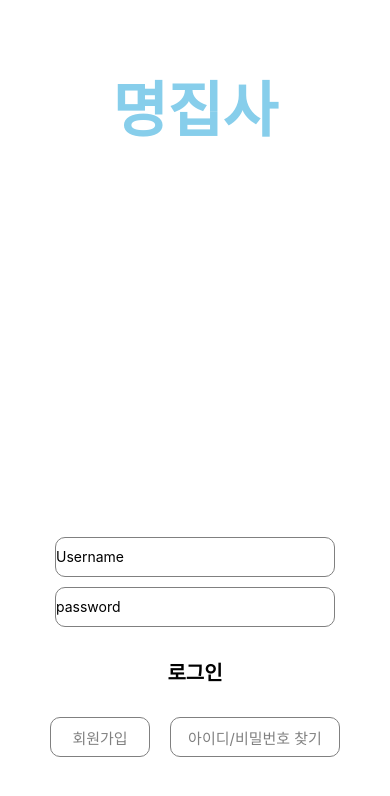
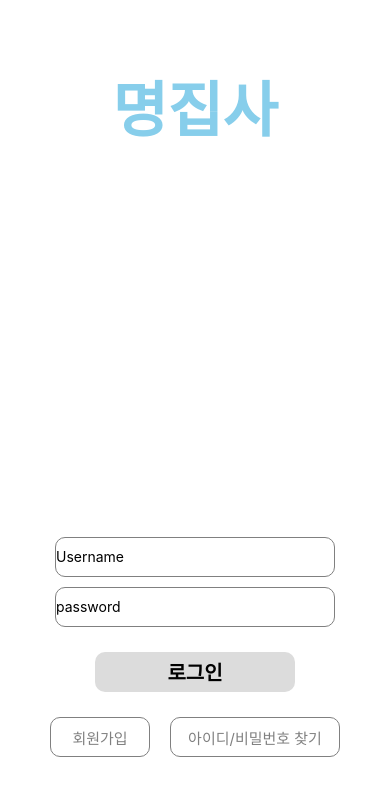
Before and after one commit to j1b2c3/myongzipsa, a React Native app: screen /Login in a window 390 px wide. Shown: the top 796 px of the page. Built offline with nearby package versions, Linux system fonts and the light colour scheme.

Commit message:
Connect LoginButton to Home

```diff
--- a/App.js
+++ b/App.js
@@ -12,6 +12,7 @@ const Stack = createNativeStackNavigator();
 
 // 화면 연결
 import LoginScreen from "./screen/Auth/Login";
+import HomeScreen from "./screen/InApp/Home";
 
 export default function App() {
   return (
@@ -22,6 +23,11 @@ export default function App() {
           component={LoginScreen}
           options={{headerShown : false}}
         />
+        <Stack.Screen
+          name="Home"
+          component={HomeScreen}
+          options={{headerShown : false}}
+        />
       </Stack.Navigator>
     </NavigationContainer>
   );
--- a/screen/Auth/Login.js
+++ b/screen/Auth/Login.js
@@ -5,9 +5,13 @@ import { Text, View, TouchableOpacity, TextInput } from 'react-native';
 // 스타일 import
 import LoginStyle from "../../styles/Auth/LoginStyle";
 
-export default function LoginScreen() {
+export default function LoginScreen({navigation}) {
     const idInputRef = createRef();
     const pwInputRef = createRef();
+
+    // function gotoHomeScreen() {
+    //     navigation.navigate("Home");
+    // }
 
     return (
       <View style={LoginStyle.container}>
@@ -33,7 +37,10 @@ export default function LoginScreen() {
                 autoCapitalize="none"
                 secureTextEntry={true}
             />
-            <TouchableOpacity style={LoginStyle.loginButton}>
+            <TouchableOpacity
+                style={LoginStyle.loginButton}
+                onPress={()=>navigation.navigate("Home")}
+            >
                 <Text style={LoginStyle.loginText}>로그인</Text>
             </TouchableOpacity>
         </View>
--- /dev/null
+++ b/screen/InApp/Home.js
@@ -0,0 +1,15 @@
+import React, { useState, useEffect, createRef } from "react";
+import { StatusBar } from 'expo-status-bar';
+import { Text, View, TouchableOpacity, TextInput } from 'react-native';
+
+// 스타일 import
+
+export default function HomeScreen() {
+    return (
+      <View>
+        <View>
+            <Text>홈화면</Text>
+        </View>
+      </View>
+    );
+}
--- a/styles/Auth/LoginStyle.js
+++ b/styles/Auth/LoginStyle.js
@@ -46,7 +46,7 @@ const styles = StyleSheet.create({
         width: 200,
         justifyContent: "center",
         alignItems: "center",
-        backgroundColor: " #dcdcdc",
+        backgroundColor: "#dcdcdc",
         marginTop: 20,
         borderRadius: 10,
     },
```
